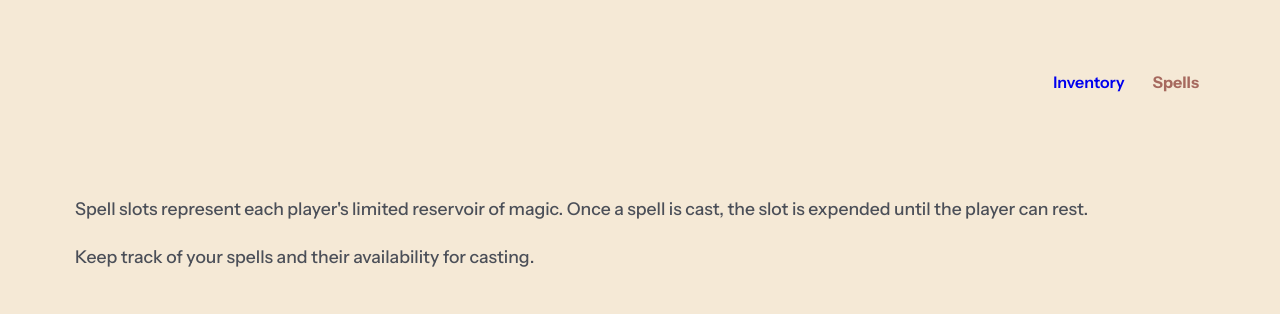
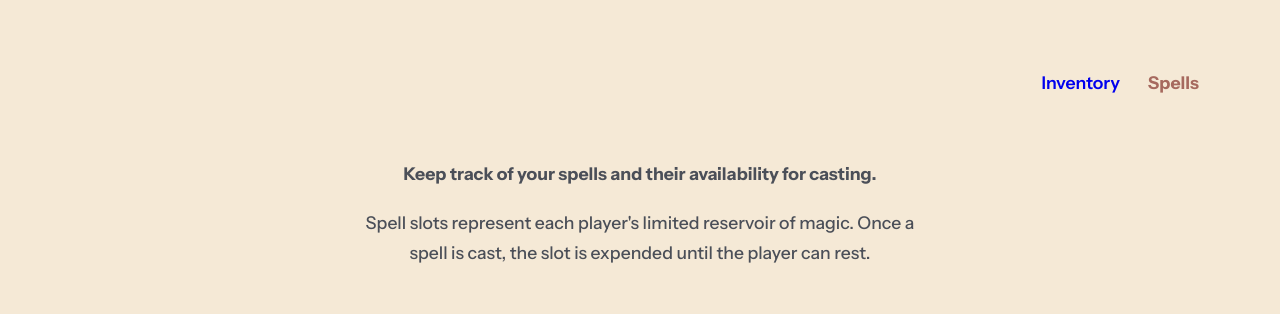
Before and after one commit to draykhlin/adventurers-log, a React (Create React App) app in the folder frontend/: page /spells in a window 1280 px wide. Shown: the top 314 px of the page. Built offline with nearby package versions, Linux system fonts and the light colour scheme; no server answers; a web font is replaced by a local one.

Commit message:
updated help text styling

```diff
--- a/frontend/src/App.js
+++ b/frontend/src/App.js
@@ -1,7 +1,4 @@
 import { createBrowserRouter, createRoutesFromElements, Route, NavLink, RouterProvider } from 'react-router-dom'
-import { library } from '@fortawesome/fontawesome-svg-core'
-// import { fab } from '@fortawesome/free-brands-svg-icons'
-import { faBook, faCheck, faTimes, faPen, faTrash, faToggleOn, faToggleOff } from '@fortawesome/free-solid-svg-icons'
 
 // pages & components
 // import Home from './pages/Home'
@@ -22,8 +19,6 @@ const router = createBrowserRouter(
 )
 
 function App() {
-  library.add(faBook, faCheck, faTimes, faPen, faTrash, faToggleOn, faToggleOff)
-
   return (
     <RouterProvider router={router} />
   )
--- a/frontend/src/components/Item.js
+++ b/frontend/src/components/Item.js
@@ -1,6 +1,6 @@
 import { useState, useEffect } from 'react'
 import { FontAwesomeIcon } from '@fortawesome/react-fontawesome'
-// import { FaCheck, FaTimes, FaTrash } from 'react-icons/fa'
+import { faCheck, faTimes, faPen, faTrash } from '@fortawesome/free-solid-svg-icons'
 // import { AiFillEdit } from 'react-icons/ai'
 
 
@@ -75,11 +75,11 @@ const Item = ({ keyId, item, onDelete, updateItem }) => {
                      />
                   </td>
                   <td>
-                     <FontAwesomeIcon icon="check" className="icon" onClick={handleSaveClick} />
-                     <FontAwesomeIcon icon="times" className="icon" onClick={handleCancelClick} />
+                     <FontAwesomeIcon icon={faCheck} className="icon" onClick={handleSaveClick} />
+                     <FontAwesomeIcon icon={faTimes} className="icon" onClick={handleCancelClick} />
                   </td>
                   <td>
-                     <FontAwesomeIcon icon="trash" className="icon" onClick={() => onDelete(item._id)} />
+                     <FontAwesomeIcon icon={faTrash} className="icon" onClick={() => onDelete(item._id)} />
                   </td>
                </>
                :
@@ -95,10 +95,10 @@ const Item = ({ keyId, item, onDelete, updateItem }) => {
                   </td>
                   <td>
                      {/* <button onClick={handleEditClick}>Edit</button> */}
-                     <FontAwesomeIcon icon="pen" className="icon" onClick={handleEditClick} />
+                     <FontAwesomeIcon icon={faPen} className="icon" onClick={handleEditClick} />
                   </td>
                   <td>
-                     <FontAwesomeIcon icon="trash" className="icon" onClick={() => onDelete(item._id)} />
+                     <FontAwesomeIcon icon={faTrash} className="icon" onClick={() => onDelete(item._id)} />
                   </td>
                </>
             }
--- a/frontend/src/components/Spell.js
+++ b/frontend/src/components/Spell.js
@@ -1,5 +1,6 @@
 import { useState, useEffect } from 'react'
 import { FontAwesomeIcon } from '@fortawesome/react-fontawesome'
+import { faToggleOn, faToggleOff, faTimes} from '@fortawesome/free-solid-svg-icons'
 
 const Spell = ({ allSpells, spell, updateSpell, onDelete }) => {
    const [currentSpellName, setCurrentSpellName] = useState(spell.index)
@@ -55,18 +56,18 @@ const Spell = ({ allSpells, spell, updateSpell, onDelete }) => {
             <div className="slot-toggle">
             {isAvailable ?
                   <>
-                  <FontAwesomeIcon icon="toggle-on" size="lg" className="toggle-on" style={{ cursor: "pointer" }} onClick={handleToggle} />
+                  <FontAwesomeIcon icon={faToggleOn} size="lg" className="toggle-on" style={{ cursor: "pointer" }} onClick={handleToggle} />
                   <h4>Available</h4>
                   </>
                   :
                   <>
-                  <FontAwesomeIcon icon="toggle-off" size="lg" style={{ cursor: "pointer"}} onClick={handleToggle} />
+                  <FontAwesomeIcon icon={faToggleOff} size="lg" style={{ cursor: "pointer"}} onClick={handleToggle} />
                   <h4>Expended</h4>
                   </>
                }
             </div>
 
-            <FontAwesomeIcon icon="times" size="xl" style={{ cursor: "pointer"}} onClick={() => onDelete(spell._id)} />
+            <FontAwesomeIcon icon={faTimes} size="xl" style={{ cursor: "pointer"}} onClick={() => onDelete(spell._id)} />
          </section>
 
          <label>
--- a/frontend/src/index.css
+++ b/frontend/src/index.css
@@ -24,6 +24,7 @@ code {
       --card-color: #f3ede2;
       --text-color: #4b4f58;
       --btn-color: #a6695e;
+      --btn-hover-color: #8b574e;
 
   --card-shadow:
     0px 0.8px 1.7px rgba(0, 0, 0, 0.038),
@@ -122,6 +123,7 @@ header {
     max-width: 1200px;
   }
     header nav a {
+      font-size: 1.1rem;
       font-weight: 600;
       text-decoration: none;
       padding: 6px;
@@ -146,11 +148,21 @@ main {
   padding: 3rem;
 }
 .help-info {
-  margin: 5rem 0;
+  width: 50%;
+  margin: 3rem auto;
+  /* padding: 0 6rem; */
+  /* background-color: #f6dbac; */
+  /* color: #284341; */
+  /* border-radius: 40px; */
+  text-align: center;
 }
+  .help-info strong {
+    font-size: 1.1rem;
+  }
   .help-info p {
     font-size: 1.1rem;
     font-weight: 500;
+    margin-top: 1.5rem;
   }
 
 /* ------INVENTORY------ */
@@ -187,9 +199,10 @@ main {
       min-width: 100px;
       font-size: 1rem;
       font-weight: 600;
+      transition: background-color 0.1s;
     }
     .add-button:hover {
-      background-color: var(--btn-color);
+      background-color: var(--btn-hover-color);
     }
     .inventory-note {
       width: 50%;
--- a/frontend/src/layouts/RootLayout.js
+++ b/frontend/src/layouts/RootLayout.js
@@ -1,5 +1,5 @@
 import { NavLink, Outlet } from "react-router-dom"
-import { FontAwesomeIcon } from '@fortawesome/react-fontawesome'
+// import { FontAwesomeIcon } from '@fortawesome/react-fontawesome'
 
 export default function RootLayout() {
    return (
--- a/frontend/src/pages/Spells.js
+++ b/frontend/src/pages/Spells.js
@@ -1,5 +1,7 @@
 import { useEffect, useState } from 'react'
 import Spell from '../components/Spell'
+import { FontAwesomeIcon } from '@fortawesome/react-fontawesome'
+import { faCircleInfo } from '@fortawesome/free-solid-svg-icons'
 
 const Spells = () => {
    const [userSpells, setUserSpells] = useState([])
@@ -95,11 +97,14 @@ const Spells = () => {
    return (
       <>
       <div className="help-info">
-         <p>Spell slots represent each player's limited reservoir of magic. Once a spell is cast, the slot is expended until the player can rest.
-         </p>
-         <p>
-            Keep track of your spells and their availability for casting.
-         </p>
+      {/* <FontAwesomeIcon icon={faCircleInfo} size="lg" /> */}
+      <strong>
+         Keep track of your spells and their availability for casting.
+      </strong>
+      <p>
+         Spell slots represent each player's limited reservoir of magic. Once a spell is cast, the slot is expended until the player can rest.
+      </p>
+
       </div>
       <section className="spells-container">
          <button className="add-button" onClick={handleClick}>Add spell slot</button>
```
